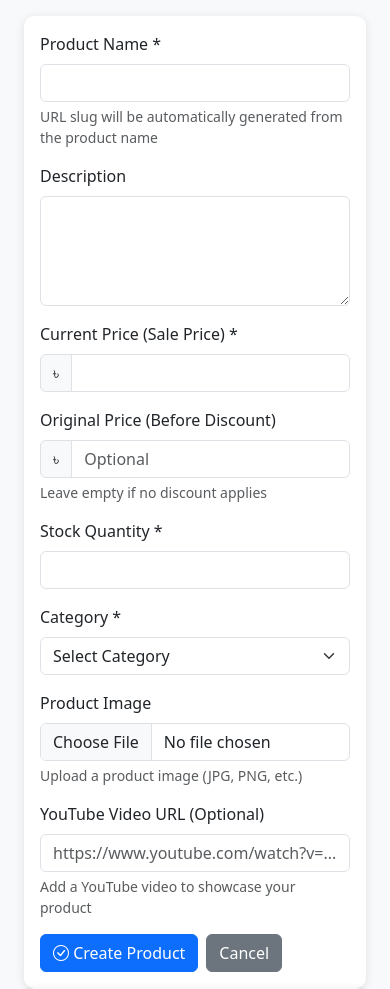
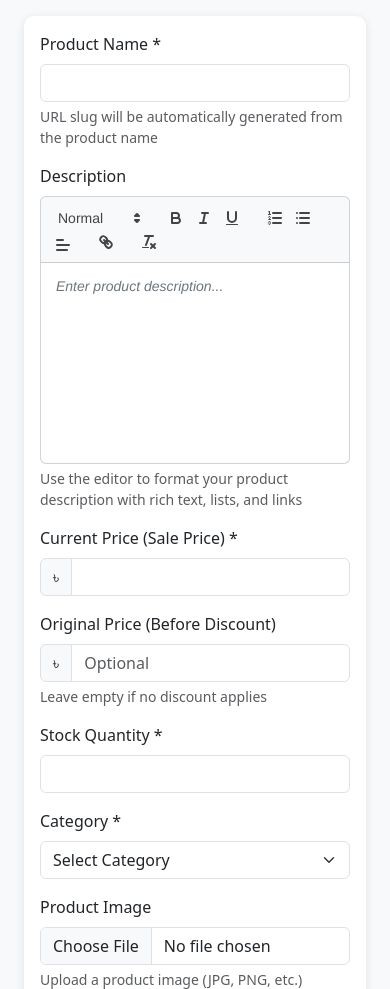
Before and after one commit to fahadmollik/alkhalid_ecommerce, a Django app: page /custom-admin/products/create/ in a window 390 px wide. Shown: the part 217-1206 px from the top of the page. Run offline with Django 5.2, Linux system fonts and the light colour scheme; the visitor is signed in with stand-in values (Sample User, id 1); data comes from the database, SQL or seed files in the repository; data that the repository does not hold is empty; some libraries are stand-ins or nearby versions.

Commit message:
text editor added

```diff
--- a/custom_admin/templates/custom_admin/base.html
+++ b/custom_admin/templates/custom_admin/base.html
@@ -11,6 +11,9 @@
     <link href="https://cdn.jsdelivr.net/npm/bootstrap-icons@1.10.0/font/bootstrap-icons.css" rel="stylesheet">
     <!-- Chart.js -->
     <script src="https://cdn.jsdelivr.net/npm/chart.js"></script>
+    <!-- Quill.js for rich text editing (completely free) -->
+    <link href="https://cdn.quilljs.com/1.3.6/quill.snow.css" rel="stylesheet">
+    <script src="https://cdn.quilljs.com/1.3.6/quill.min.js"></script>
 
     <style>
         .sidebar {
@@ -139,6 +142,87 @@
                 margin-left: 0;
             }
         }
+
+        /* Quill.js Rich Text Editor Styles */
+        .ql-container {
+            border-bottom: 1px solid #ced4da !important;
+            border-left: 1px solid #ced4da !important;
+            border-right: 1px solid #ced4da !important;
+            border-radius: 0 0 0.375rem 0.375rem !important;
+            font-size: 14px;
+        }
+
+        .ql-toolbar {
+            border-top: 1px solid #ced4da !important;
+            border-left: 1px solid #ced4da !important;
+            border-right: 1px solid #ced4da !important;
+            border-radius: 0.375rem 0.375rem 0 0 !important;
+            background: #f8f9fa;
+        }
+
+        .ql-editor {
+            min-height: 200px;
+            line-height: 1.6;
+        }
+
+        .ql-editor.ql-blank::before {
+            color: #6c757d;
+            font-style: italic;
+        }
+
+        /* Rich text content display styles */
+        .rich-text-content {
+            line-height: 1.6;
+        }
+
+        .rich-text-content h1,
+        .rich-text-content h2,
+        .rich-text-content h3 {
+            margin-top: 1.5rem;
+            margin-bottom: 1rem;
+            font-weight: 600;
+        }
+
+        .rich-text-content h1 {
+            font-size: 1.5rem;
+        }
+
+        .rich-text-content h2 {
+            font-size: 1.3rem;
+        }
+
+        .rich-text-content h3 {
+            font-size: 1.1rem;
+        }
+
+        .rich-text-content ul,
+        .rich-text-content ol {
+            margin-bottom: 1rem;
+            padding-left: 2rem;
+        }
+
+        .rich-text-content li {
+            margin-bottom: 0.25rem;
+        }
+
+        .rich-text-content p {
+            margin-bottom: 1rem;
+        }
+
+        .rich-text-content strong {
+            font-weight: 600;
+        }
+
+        .rich-text-content a {
+            color: #0d6efd;
+            text-decoration: none;
+        }
+
+        .rich-text-content a:hover {
+            color: #0a58ca;
+            text-decoration: underline;
+        }
+    </style>
     </style>
 
     {% block extra_css %}{% endblock %}
--- a/custom_admin/templates/custom_admin/product_create.html
+++ b/custom_admin/templates/custom_admin/product_create.html
@@ -30,7 +30,9 @@
 
                     <div class="mb-3">
                         <label for="description" class="form-label">Description</label>
-                        <textarea class="form-control" id="description" name="description" rows="4"></textarea>
+                        <div id="description-editor"></div>
+                        <textarea id="description" name="description" style="display: none;"></textarea>
+                        <div class="form-text">Use the editor to format your product description with rich text, lists, and links</div>
                     </div>
 
                     <div class="row">
@@ -201,6 +203,27 @@ function generateSlug() {
     document.getElementById('slug').value = slug;
 }
 
+// Initialize Quill.js Rich Text Editor
+var quill = new Quill('#description-editor', {
+    theme: 'snow',
+    placeholder: 'Enter product description...',
+    modules: {
+        toolbar: [
+            [{ 'header': [1, 2, 3, false] }],
+            ['bold', 'italic', 'underline'],
+            [{ 'list': 'ordered'}, { 'list': 'bullet' }],
+            [{ 'align': [] }],
+            ['link'],
+            ['clean']
+        ]
+    }
+});
+
+// Sync Quill content with hidden textarea for form submission
+quill.on('text-change', function() {
+    document.getElementById('description').value = quill.root.innerHTML;
+});
+
 // Initialize discount calculation on page load
 document.addEventListener('DOMContentLoaded', function() {
     calculateDiscount();
--- a/templates/store/home.html
+++ b/templates/store/home.html
@@ -20,9 +20,9 @@
             <div class="carousel-item {% if forloop.first %}active{% endif %}">
                 <div class="hero-slide" style="background-image: url('{{ banner.image.url }}');">
                     <div class="hero-overlay"></div>
-                    <div class="container">
-                        <div class="row align-items-center min-vh-50">
-                            <div class="col-lg-6">
+                    <div class="container h-100">
+                        <div class="row h-100 align-items-center justify-content-center">
+                            <div class="col-lg-8 col-md-10 text-center">
                                 <div class="hero-content text-white">
                                     <h1 class="display-4 fw-bold mb-3">{{ banner.title }}</h1>
                                     {% if banner.subtitle %}
```
Also changed, not shown: custom_admin/templates/custom_admin/product_detail.html (+30 -1 lines), templates/store/product_detail.html (+4 -4 lines).
